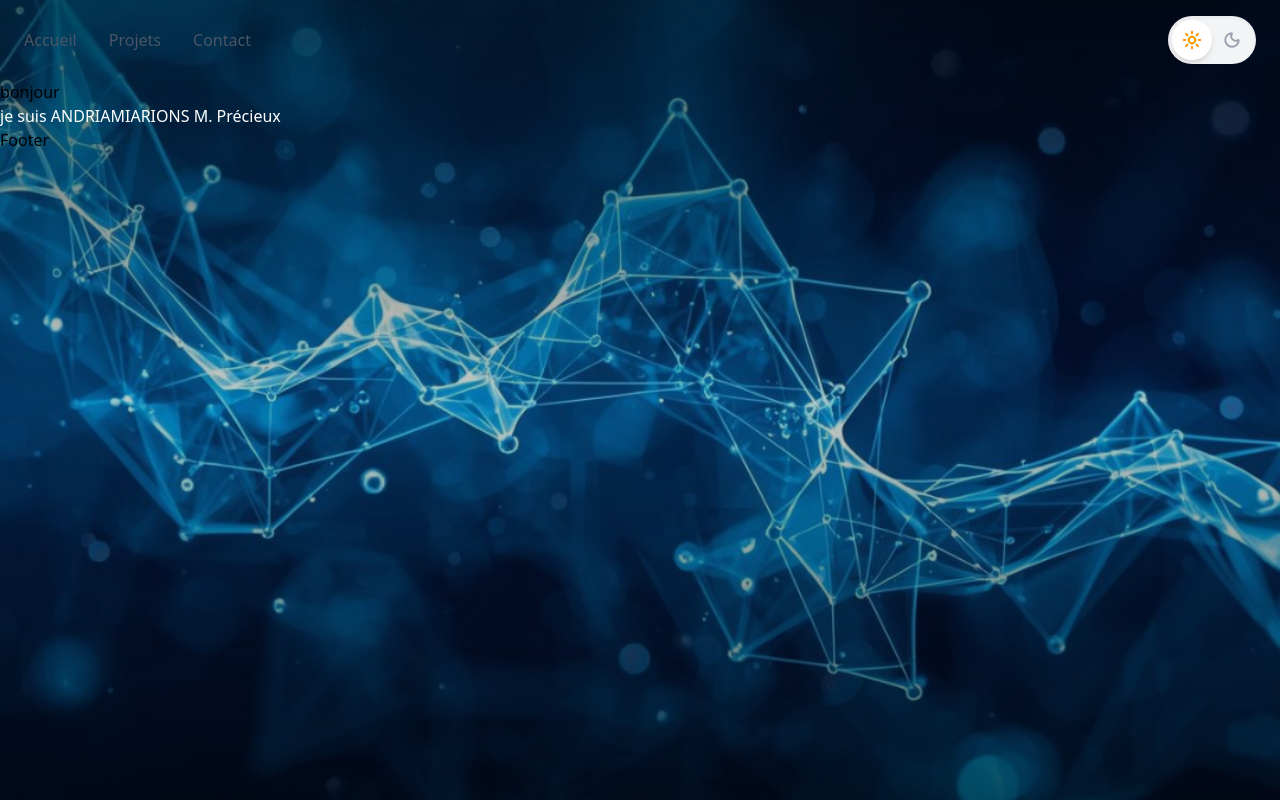
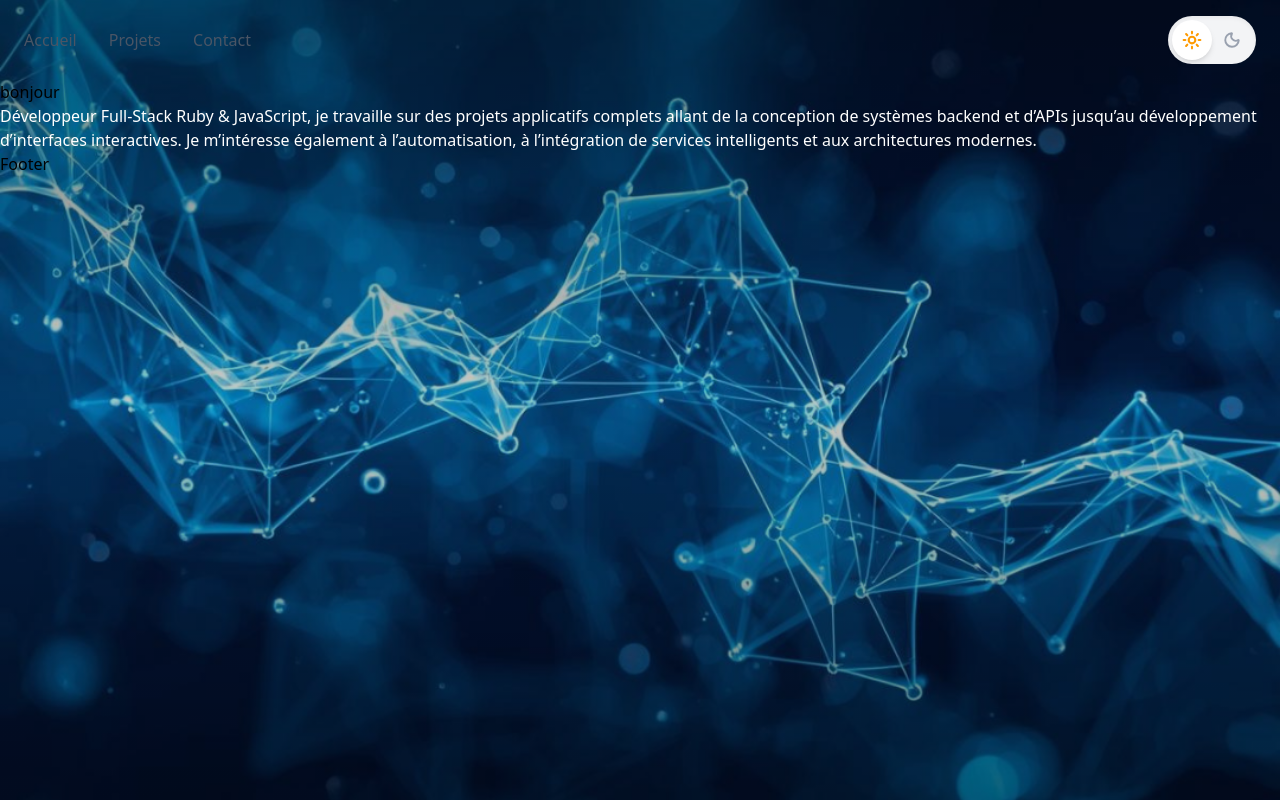
Before and after one commit to MANDANIAINAPRECIEUX/portofolio, a React (Vite) app: page / in a window 1280 px wide. Built offline with nearby package versions, Linux system fonts and the light colour scheme.

Commit message:
creation de corps.tsx

```diff
--- a/src/App.tsx
+++ b/src/App.tsx
@@ -1,5 +1,6 @@
 import Navbar from "./components/Navbar";
 import Footer from "./components/Footer";
+import Corps from "./components/Corps";
 
 function App() {
   return (
@@ -11,17 +12,15 @@ function App() {
         <div
           className=" absolute inset-0
       bg-gradient-to-b
-      from-black/60
+      from-black/50
       via-black/20
-      to-black/60"
+      to-black/50"
         ></div>
         <div className="relative z-10">
           <Navbar />
           <div>bonjour</div>
-          <div>
-            <span className="text-white"> je suis </span>
-            <span className="text-white">ANDRIAMIARIONS M. Précieux</span>
-          </div>
+          <Corps />
+
           <Footer />
         </div>
       </div>
--- a/src/components/Corps.tsx
+++ b/src/components/Corps.tsx
@@ -0,0 +1,17 @@
+import React from "react";
+
+const Corps = () => {
+  return (
+    <div>
+        <div className="text-white">
+          Développeur Full-Stack Ruby & JavaScript, je travaille sur des projets
+          applicatifs complets allant de la conception de systèmes backend et d’APIs
+          jusqu’au développement d’interfaces interactives. Je m’intéresse également
+          à l’automatisation, à l’intégration de services intelligents et aux
+          architectures modernes.
+        </div>
+    </div>
+  );
+};
+
+export default Corps;
```
